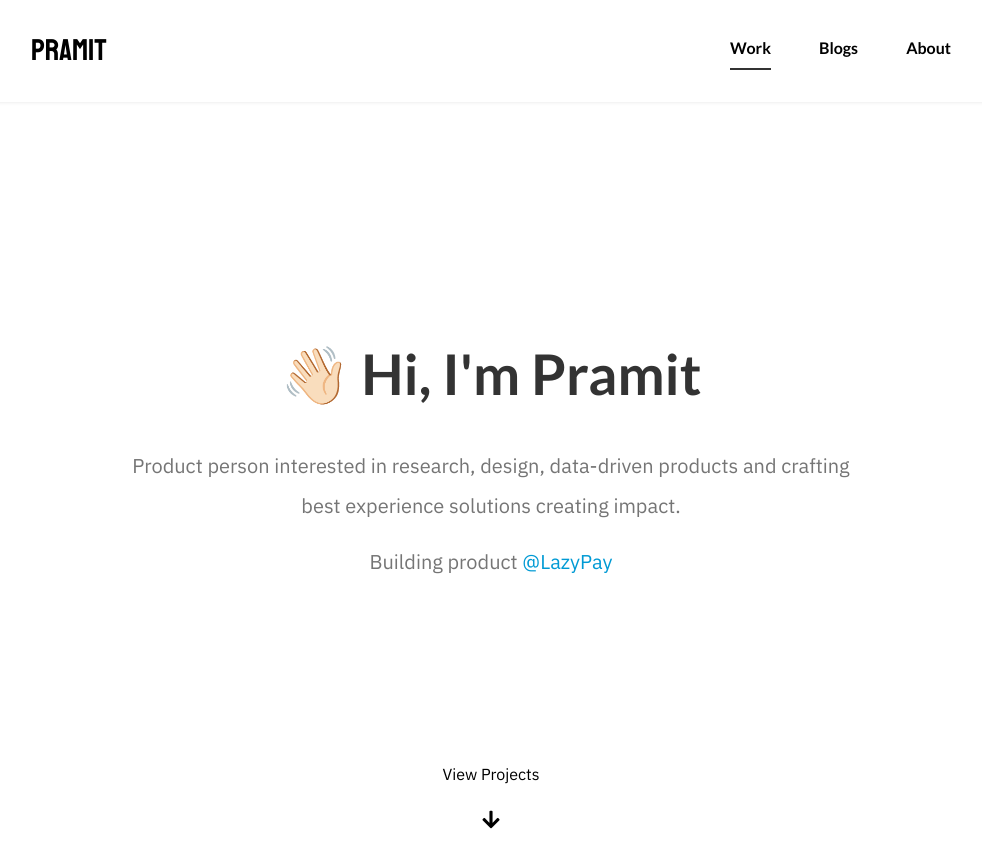
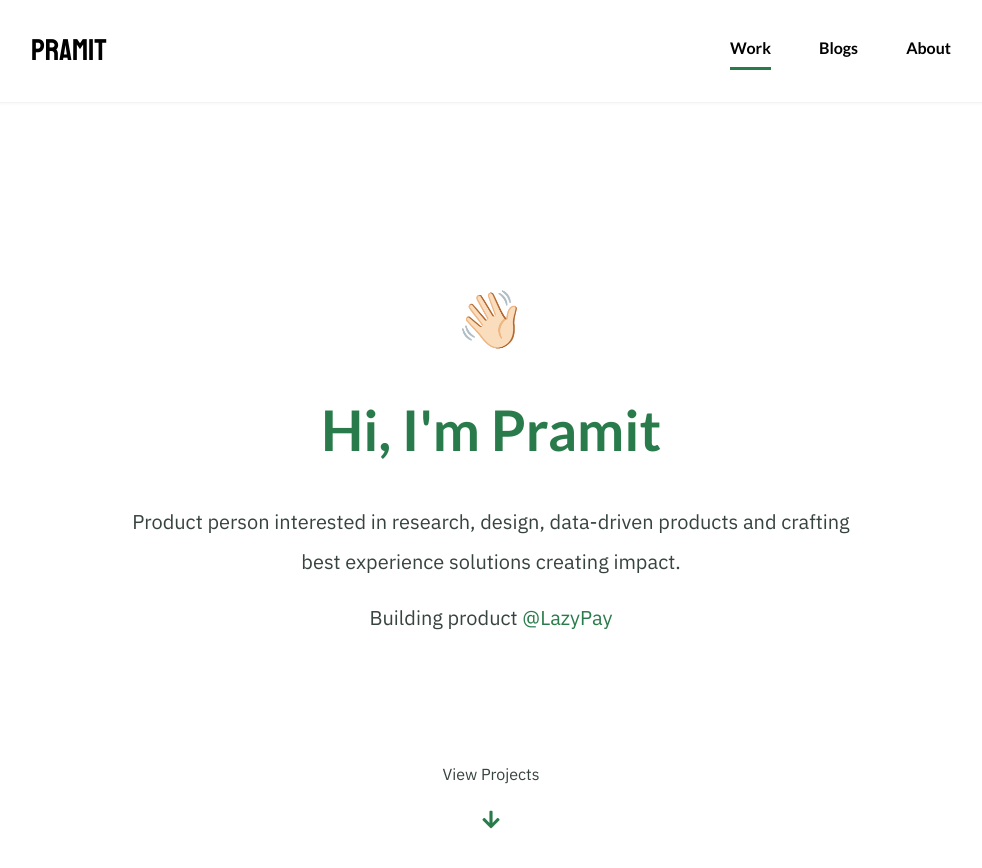
Before and after one commit to shkamaru/shkamaru.github.io, a Jekyll site: the page built from index.html, in a window 1280 px wide and 900 px high. Shown: the top 868 px of the window, without its empty margins (149-1131 px from the left). Built offline with Jekyll 4.4.1, drawn with Linux system fonts in a browser that asks for light colours; nearby versions of some CDN libraries.

Commit message:
Fixed color schemes

```diff
--- a/_includes/header.html
+++ b/_includes/header.html
@@ -1,7 +1,7 @@
 <header class="banner">
     <div class="banner-title-wrapper">
         <h1 class="banner-title">
-            👋🏻 Hi, I'm Pramit
+            👋🏻 <br/> Hi, I'm Pramit
         </h1>
         <p class="banner-title-sub">
             Product person interested in research, design, data-driven products and crafting best experience solutions creating impact.
--- a/_includes/projects.html
+++ b/_includes/projects.html
@@ -15,10 +15,10 @@
                             <p class="project-desc">
                                 {{ project.desc }}
                             </p>
+                            <div class="project-role">
+                                {{ project.role }}
+                            </div>
                         </div>
-                    </div>
-                    <div class="project-role">
-                        {{ project.role }}
                     </div>
                     <div class="project-cta">
                         {% if project.case %}
--- a/assets/css/partials/_elements.scss
+++ b/assets/css/partials/_elements.scss
@@ -3,7 +3,7 @@
     width: 100%;
     z-index: 2;
     background-color: $white;
-    box-shadow: 0px 0px 0.4rem #E5E5E5;
+    box-shadow: 0px 0px 0.4rem $shadow;
     top: 0;
 }
 
@@ -29,7 +29,7 @@
             }
 
             .navbar-item.active {
-                border-bottom: 0.2rem solid $black;
+                border-bottom: 3px solid $highlight;
                 padding-bottom: 0.3rem;
             }
 
@@ -52,18 +52,16 @@
 
         .banner-title-sub {
             @include font-size(2, 2);
-            color: $dark-grey;
             padding-top: 1.6rem;
         }
 
     .banner-title-info {
         @include font-size(2, 2);
-        color: $dark-grey;
         padding-top: 1.6rem;
     }
 
         .banner-title-info a{
-            color: $blue;
+            color: $highlight;
         }
 
     .banner-cta {
@@ -82,6 +80,7 @@
     }
 
         .banner-nav-link-icon-wrapper {
+            color: $highlight;
             @include font-size(2, 2);
             margin-top: 1rem;
         }
@@ -108,12 +107,12 @@
 
         .project-image-wrapper {
             width: 100%;
-            box-shadow: 0px 0px 6px #E5E5E5;
+            box-shadow: 2px 0px 4px $shadow;
         }
 
             .project-image {
                 width: 100%;
-                padding: 1rem;
+                padding: 1rem 1rem 0 1rem;
             }
 
         .project-info-wrapper {
@@ -133,15 +132,14 @@
                     display: none;
                 }
 
-                    .project-desc {
-                        color: $dark-grey;
-                    }
-
             .project-role {
                 font-weight: 600;
-                margin: 2rem 0 1rem 0;
+                margin: 2rem 0 0 0;
             }
 
+            .project-cta {
+                margin-top: 2rem;
+            }
                 .project-cta-link {
                     color: $blue;
                     margin-right: 3.2rem;
@@ -192,20 +190,17 @@
 
                 .blog-desc {
                     margin-top: 1.6rem;
-                    color: $dark-grey;
                 }
 
             .blog-detail {
-                color: $black;
                 padding: 2rem 0 4rem 0;
                 display: flex;
                 flex-wrap: wrap;
                 justify-content: space-between;
             }
 
-                .blog-cta {
-                    color: $blue;
-                    margin-right: 3.2rem;
+                .blog-title:hover {
+                    color: $highlight;
                 }
 
 
@@ -243,7 +238,6 @@
         }
 
         .item-info p {
-            color: $dark-grey;
             margin-top: 2rem;
             margin-bottom: 1rem;
         }
@@ -269,6 +263,7 @@
     }
 
         .contact-head {
+            color: $dark-primary;
             text-align: center;
         }
 
@@ -290,7 +285,7 @@
                     }
 
         .contact-author-info p{
-            color: $black;
+            color: $dark-primary;
             margin-top: 1rem;
             text-align: center;
         }
--- a/assets/css/partials/_theme.scss
+++ b/assets/css/partials/_theme.scss
@@ -21,18 +21,18 @@ html {
 	}
 
 	h1 {
-		color: $black;
+		color: $dark-primary;
 	}
 
 	button {
 		padding: 1.5rem 4.5rem;
-		border: 0.1rem solid $black;
+		border: 0.1rem solid $dark-primary;
 		border-radius: 0.5rem;
 		cursor: pointer;
 	}
 
 	button:hover {
-		background-color: $black;
+		background-color: $dark-primary;
 		color: $white;
 	}
 
--- a/assets/css/partials/_typography.scss
+++ b/assets/css/partials/_typography.scss
@@ -1,15 +1,18 @@
 body {
 	@include font-size(1.6, 2);
 	font-family: $text-font-family;
+	color: $dark-grey;
 }
 
 h1, h2, h3, h4, h5, h6 {
 	font-family: $heading-font-family;
 	font-style: normal;
+	color: $dark-primary;
 }
 
 h1 {
 	@include font-size(5.6, 2);
+	color: $highlight;
 }
 
 h3 {
--- a/assets/css/partials/_variables.scss
+++ b/assets/css/partials/_variables.scss
@@ -14,10 +14,12 @@ $heading-font-family: 'Lato', sans-serif;
 $text-font-family: 'IBM Plex Sans', sans-serif;
 $logo-font-family: 'Staatliches', sans-serif;
 
-$black: #333333;
-$dark-grey: #757575;
-$off-white: #FAFAFA;
+$dark-primary: #333333; // h2 to h6
+$dark-grey: #37433F; // body
+$off-white: #F5FAF9;
 $white: #FFFFFF;
-$blue: #009AD4;
+$blue: #009AD4; // links
+$shadow: #E5E5E5; // box-shadow
+$highlight: #2A7B4B; // h1 and hover
 
 $base-path: '/assets/images';
```
